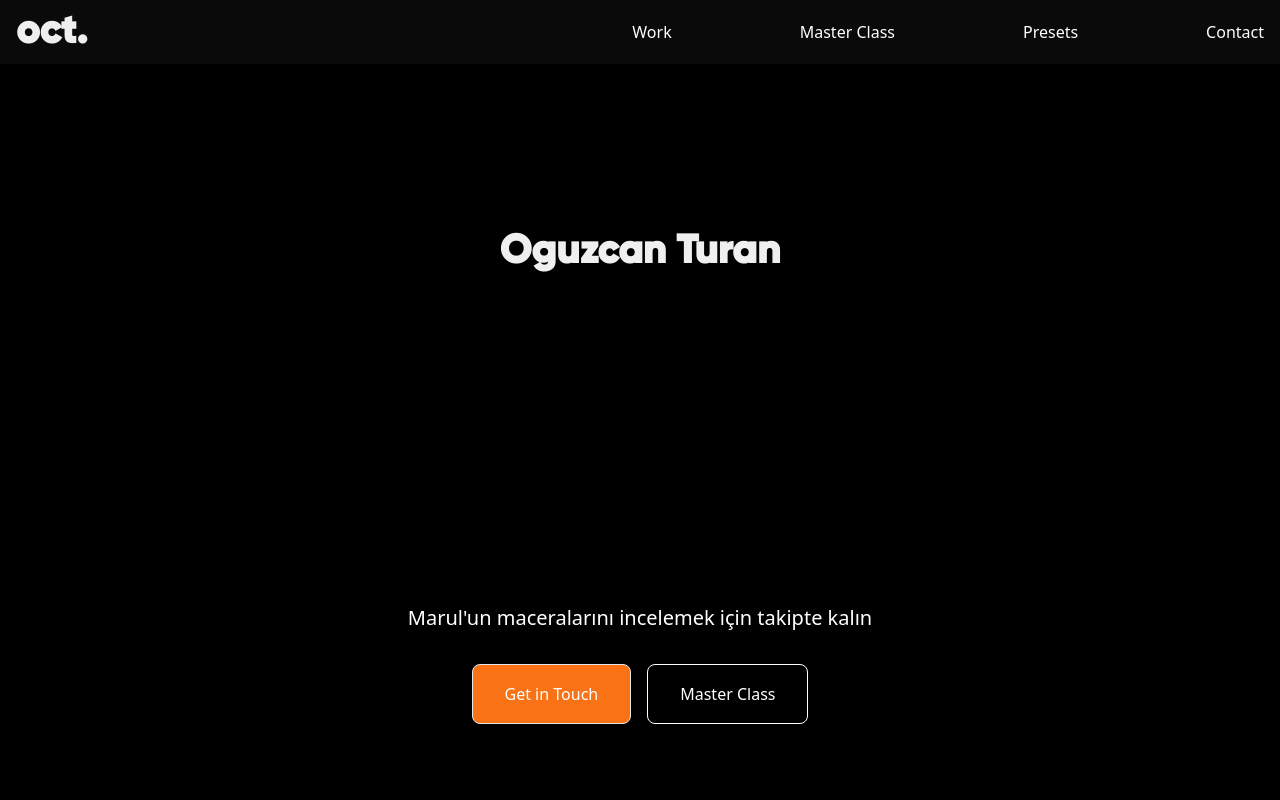
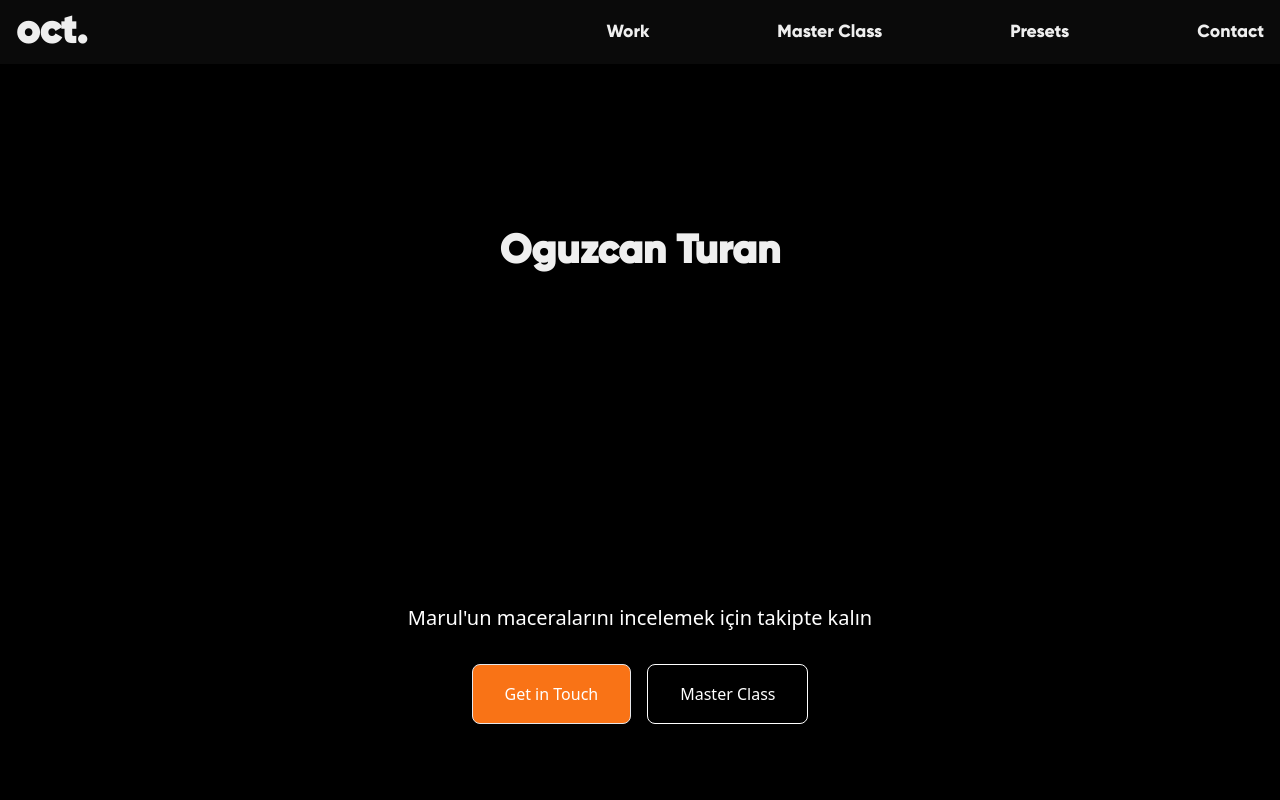
Before and after one commit to mertbatut/Kold_ogz, a React (Vite) app: page / in a window 1280 px wide. Shown: the top 800 px of the page. Built offline with nearby package versions, Linux system fonts and the light colour scheme; no server answers; the HTML template or start-up script is replaced by a standard one.

Commit message:
header font eklendi

```diff
--- a/src/index.css
+++ b/src/index.css
@@ -49,3 +49,9 @@ button:focus-visible {
   line-height: 2rem;
   font-size: 2.5rem;
 }
+a{
+  font-family:'Gilroy-Light', sans-serif ;
+  letter-spacing: 0em;
+  color: #efefef;
+  font-size: 1.1rem;
+}
```
